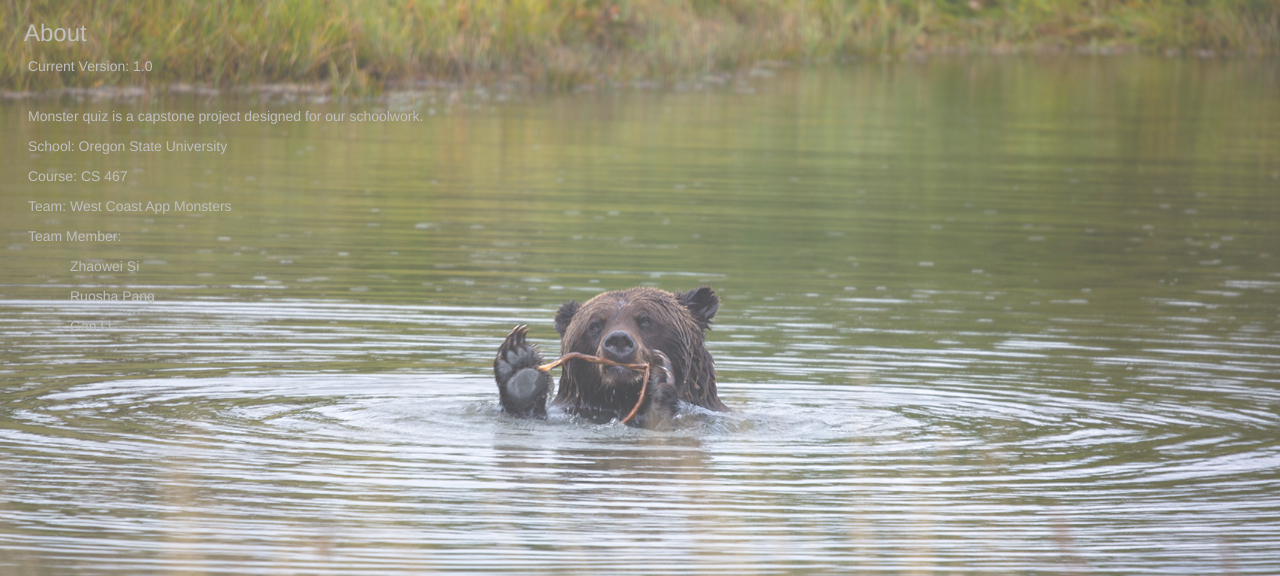
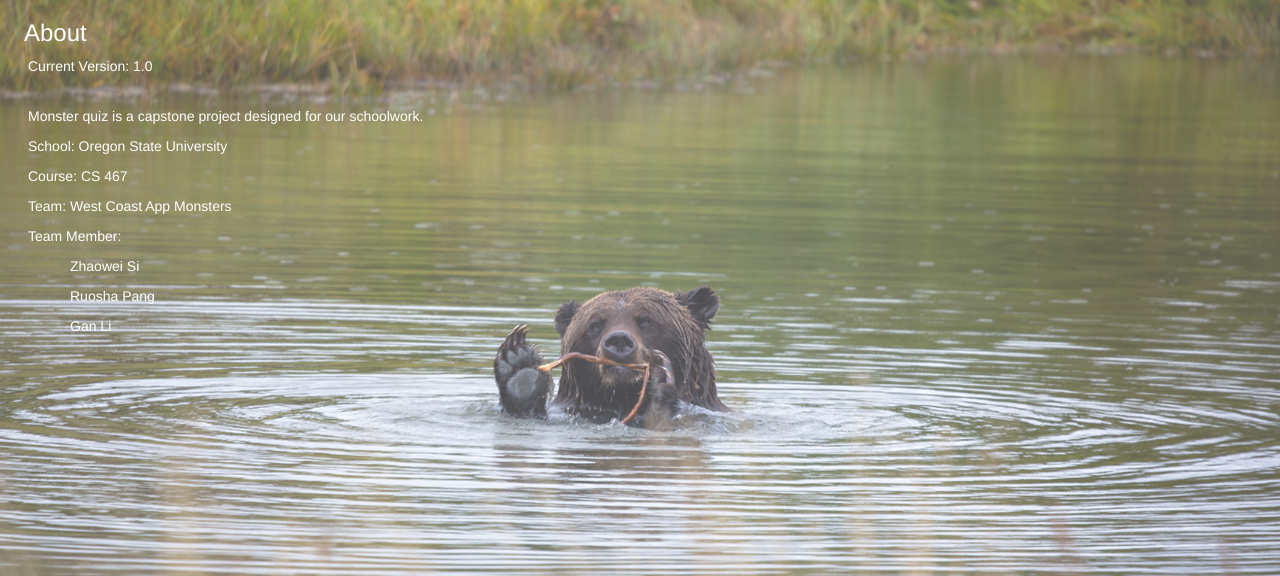
Before and after one commit to williamgl/CapstoneInFlask, a Flask app: page /about in a window 1280 px wide. Shown: the part 52-628 px from the top of the page. Run offline with Flask 2, Linux system fonts and the light colour scheme; some libraries are stand-ins or nearby versions.

Commit message:
changed text color in about.j2 and index.j2

```diff
--- a/templates/about.j2
+++ b/templates/about.j2
@@ -38,17 +38,17 @@
             </style>
         </head>
         <p></p>
-        <h3 style="color:  #C0C0C0;">&emsp;About</h3>
-        <p style="color:  #C0C0C0;">&emsp;&emsp;Current Version: 1.0</p>
+        <h3 style="color:  #FFFFFF;">&emsp;About</h3>
+        <p style="color:  #FFFFFF;">&emsp;&emsp;Current Version: 1.0</p>
         <br>
-        <p style="color:  #C0C0C0;">&emsp;&emsp;Monster quiz is a capstone project designed for our schoolwork.</p>
-        <p style="color:  #C0C0C0;">&emsp;&emsp;School: Oregon State University</p>
-        <p style="color:  #C0C0C0;">&emsp;&emsp;Course: CS 467</p>
-        <p style="color:  #C0C0C0;">&emsp;&emsp;Team: West Coast App Monsters</p>
-        <p style="color:  #C0C0C0;">&emsp;&emsp;Team Member: </p>
-        <p style="color:  #C0C0C0;">&emsp;&emsp;&emsp;&emsp;&emsp;Zhaowei Si</p>
-        <p style="color:  #C0C0C0;">&emsp;&emsp;&emsp;&emsp;&emsp;Ruosha Pang</p>
-        <p style="color:  #C0C0C0;">&emsp;&emsp;&emsp;&emsp;&emsp;Gan Li</p>
+        <p style="color:  #FFFFFF;">&emsp;&emsp;Monster quiz is a capstone project designed for our schoolwork.</p>
+        <p style="color:  #FFFFFF;">&emsp;&emsp;School: Oregon State University</p>
+        <p style="color:  #FFFFFF;">&emsp;&emsp;Course: CS 467</p>
+        <p style="color:  #FFFFFF;">&emsp;&emsp;Team: West Coast App Monsters</p>
+        <p style="color:  #FFFFFF;">&emsp;&emsp;Team Member: </p>
+        <p style="color:  #FFFFFF;">&emsp;&emsp;&emsp;&emsp;&emsp;Zhaowei Si</p>
+        <p style="color:  #FFFFFF;">&emsp;&emsp;&emsp;&emsp;&emsp;Ruosha Pang</p>
+        <p style="color:  #FFFFFF;">&emsp;&emsp;&emsp;&emsp;&emsp;Gan Li</p>
 	{% endif %}
     </html>
 {% endblock %}
```
Also changed, not shown: templates/index.j2 (+11 -11 lines).
